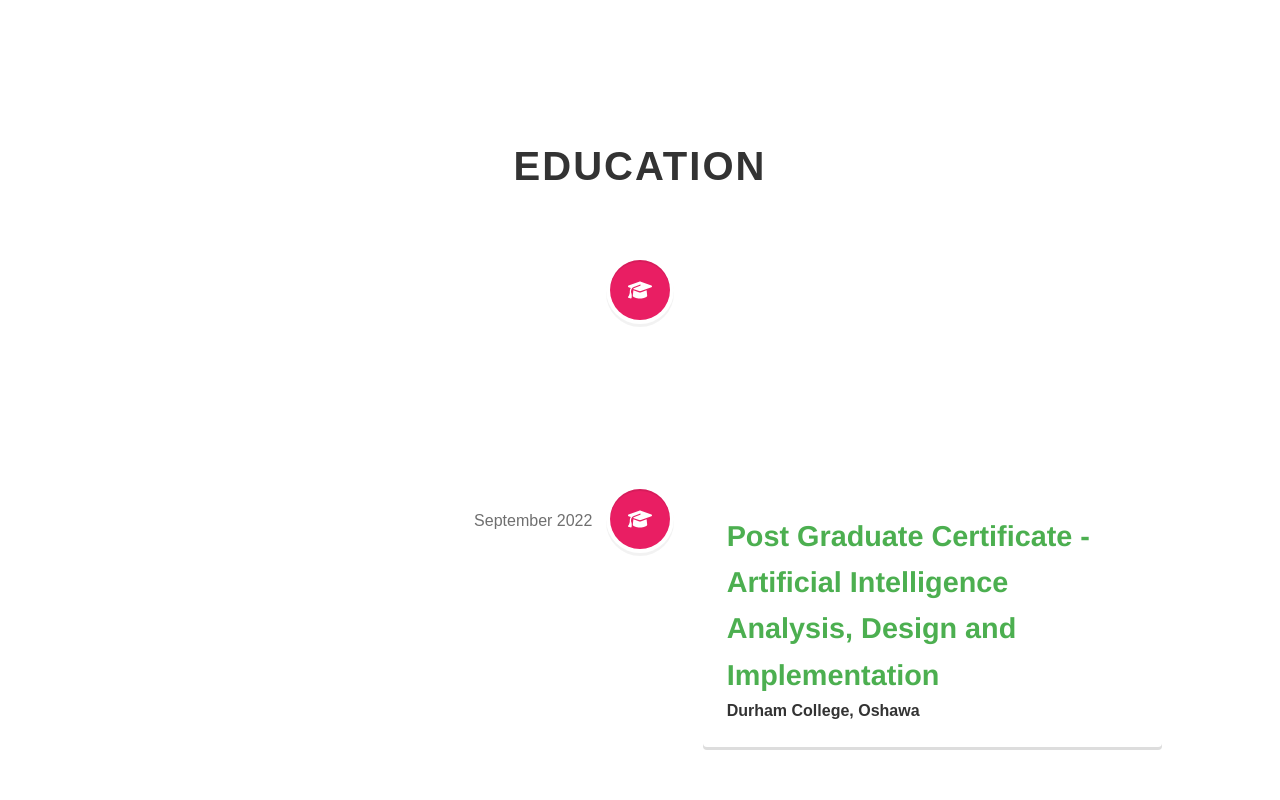
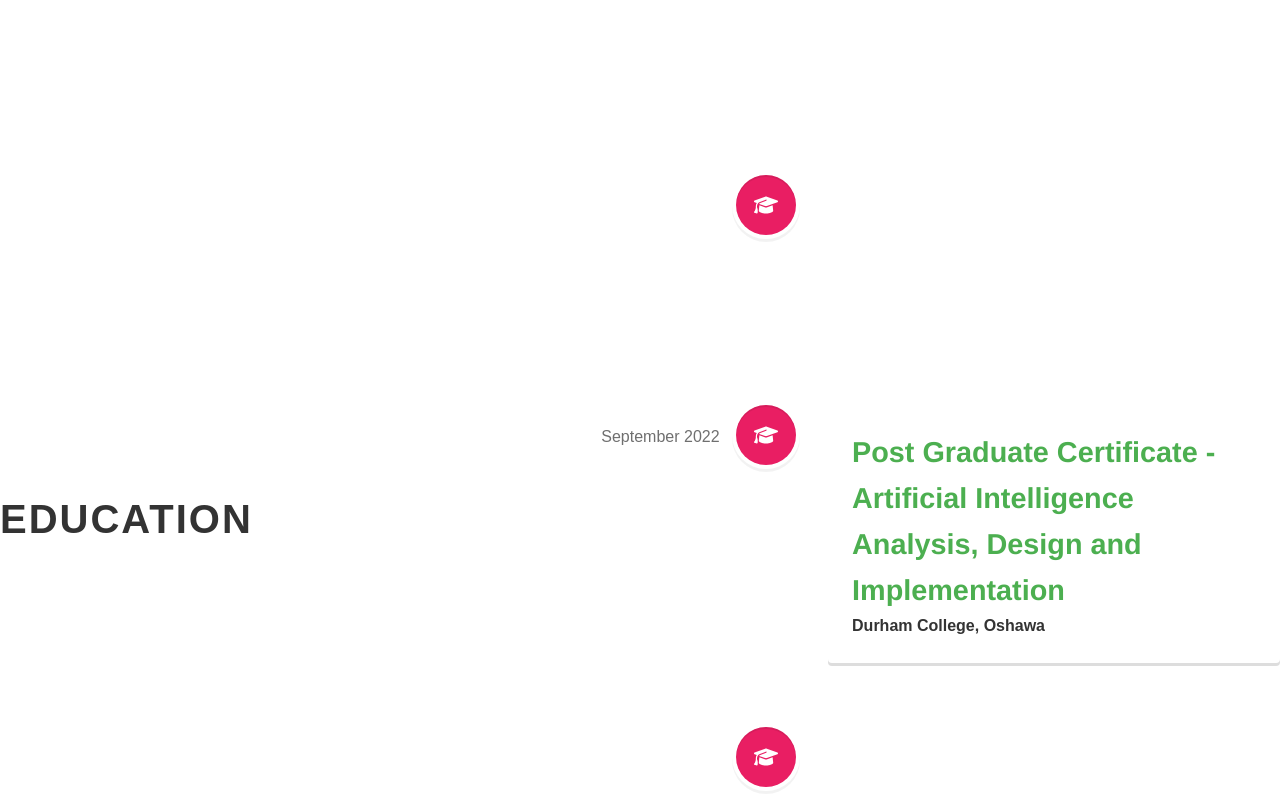
Before and after one commit to pankti023/MyReactApp, a React (Create React App) app: page / in a window 1280 px wide. Shown: the part 2580-3380 px from the top of the page. Built offline with nearby package versions, Linux system fonts and the light colour scheme.

Commit message:
seventh commit

```diff
--- a/src/components/Hero.css
+++ b/src/components/Hero.css
@@ -1,4 +1,5 @@
 /* Header */
+
 .large-header {
 	position: relative;
 	width: 100%;
--- a/src/index.css
+++ b/src/index.css
@@ -17,9 +17,11 @@
 }
 
 .container {
-  max-width: 1200px;
-  margin: 0 auto;
-  padding: 0 20px;
+    width: 100vw; /* Full width of the viewport */
+    height: 100vh; /* Full height of the viewport */
+    display: flex; /* Optional: To center content */
+    justify-content: center; /* Optional: Horizontal centering */
+    align-items: center; /* Optional: Vertical centering */
 }
 
 .section {
```
Also changed, not shown: 6 other files (tests, documents, lock files or other folders).
